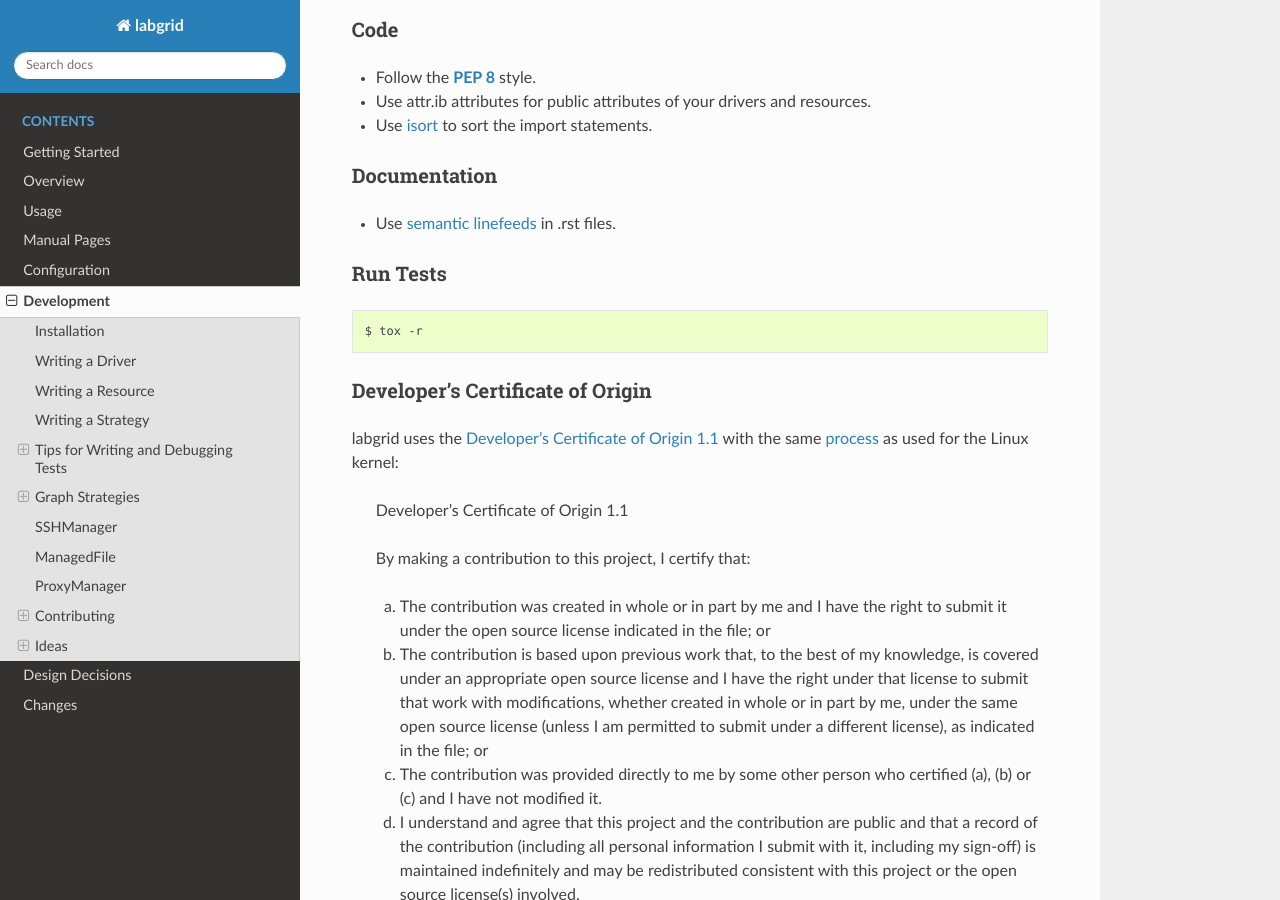
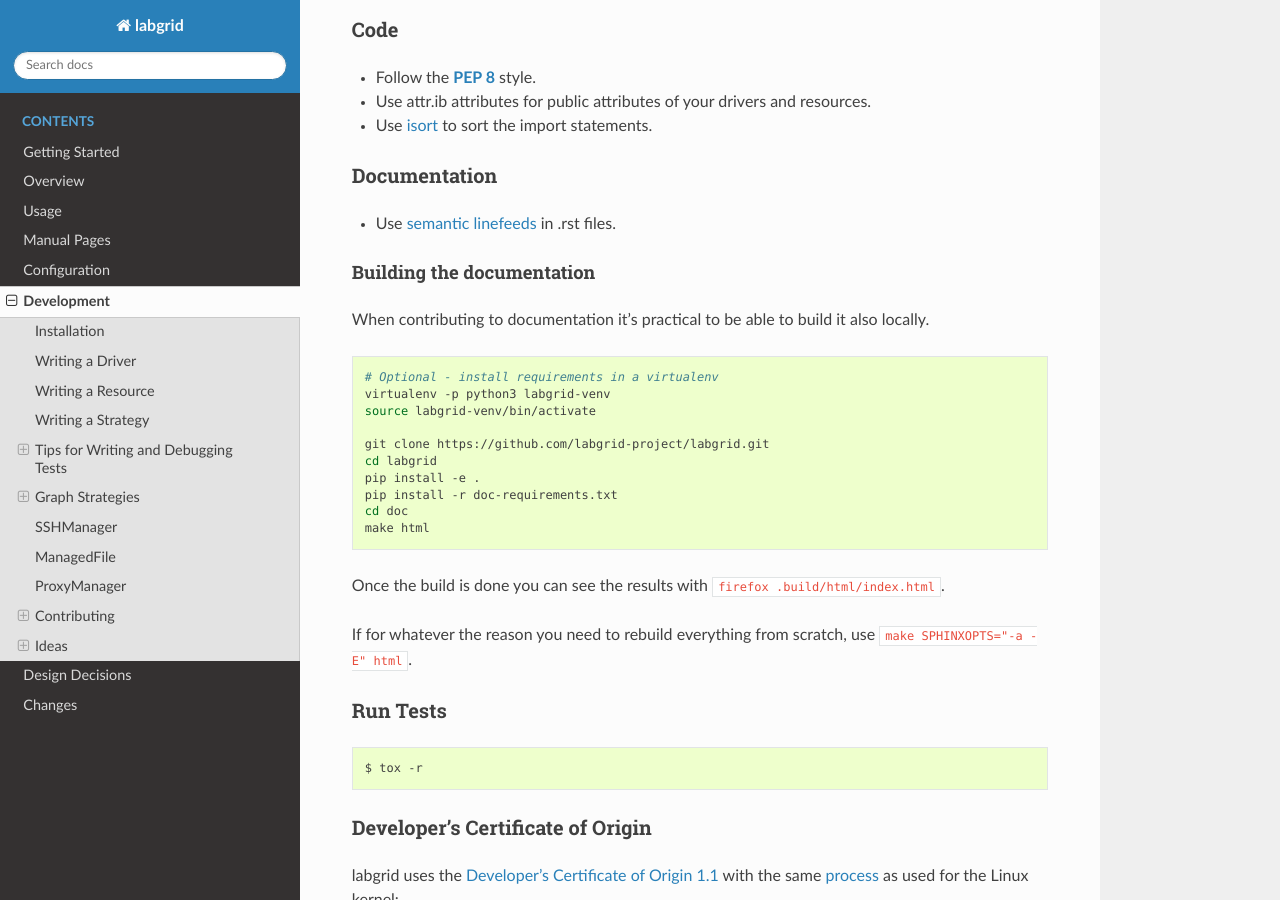
Before and after one commit to labgrid-project/labgrid, a Sphinx documentation site: the page built from doc/development.rst, in a window 1280 px wide and 900 px high, scrolled down 12260 px. Built offline with Sphinx 7.4.7 and the Read the Docs theme 2.0.0, drawn with Linux system fonts in a browser that asks for light colours; pages that are not in the unit, such as notebooks, are missing from menus.

Commit message:
Add an example on how to build the docs
Signed-off-by: Alan Martinovic <alan.martinovic@gmail.com>
Signed-off-by: Rouven Czerwinski <r.czerwinski@pengutronix.de>

```diff
--- a/doc/development.rst
+++ b/doc/development.rst
@@ -627,8 +627,31 @@ Code
 
 Documentation
 ~~~~~~~~~~~~~
+
 - Use `semantic linefeeds
   <http://rhodesmill.org/brandon/2012/one-sentence-per-line/>`_ in .rst files.
+
+Building the documentation
+++++++++++++++++++++++++++
+
+When contributing to documentation it's practical to be able to build it also locally.
+
+.. code-block:: bash
+
+    # Optional - install requirements in a virtualenv
+    virtualenv -p python3 labgrid-venv
+    source labgrid-venv/bin/activate
+
+    git clone https://github.com/labgrid-project/labgrid.git
+    cd labgrid
+    pip install -e .
+    pip install -r doc-requirements.txt
+    cd doc
+    make html
+
+Once the build is done you can see the results with ``firefox .build/html/index.html``.
+
+If for whatever the reason you need to rebuild everything from scratch, use ``make SPHINXOPTS="-a -E" html``.
 
 Run Tests
 ~~~~~~~~~
```
